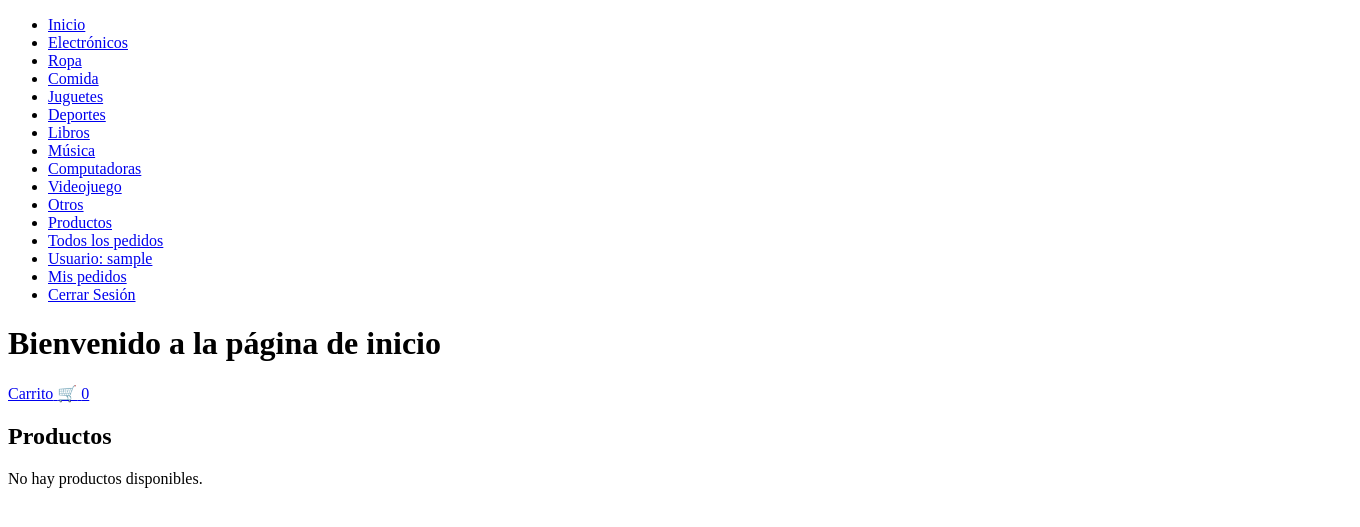
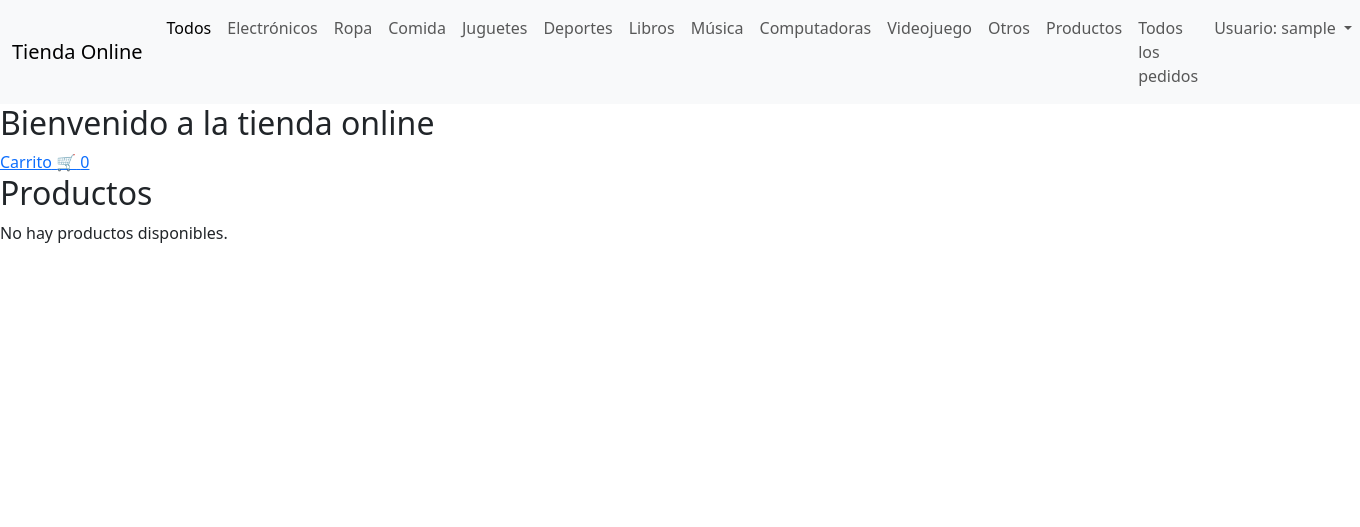
Before and after one commit to Emmanueloz/online_store, a Flask app: page / in a window 1360 px wide. Shown: the top 527 px of the page. Run offline with Flask 3, Linux system fonts and the light colour scheme; the visitor is signed in with stand-in values (Sample User, id 1); parts of the project's set-up code (start-up, migrations or seed data) failed here and were passed over; some libraries are stand-ins or nearby versions.

Commit message:
estilos de la barra de navegación

```diff
--- a/app/features/home/templates/index.jinja2
+++ b/app/features/home/templates/index.jinja2
@@ -1,9 +1,9 @@
 {% extends "layout.jinja2" %}
 
-{% block title %}Página de Inicio{% endblock %}
+{% block title %}Tienda Online{% endblock %}
 
 {% block content %}
-<h1>Bienvenido a la página de inicio</h1>
+<h2>Bienvenido a la tienda online</h2>
 
 <div>
 
--- a/app/templates/layout.jinja2
+++ b/app/templates/layout.jinja2
@@ -12,45 +12,148 @@
 
 </head>
 
+
 <body>
     <header>
-        <nav>
-            <ul>
-                <li><a href="{{ url_for('home.index') }}">Inicio</a></li>
-                <li><a href="{{ url_for('home.product_category', path='electrónicos') }}">Electrónicos</a></li>
-                <li><a href="{{ url_for('home.product_category', path='ropa') }}">Ropa</a></li>
-                <li><a href="{{ url_for('home.product_category', path='comida') }}">Comida</a></li>
-                <li><a href="{{ url_for('home.product_category', path='juguetes') }}">Juguetes</a></li>
-                <li><a href="{{ url_for('home.product_category', path='deportes') }}">Deportes</a></li>
-                <li><a href="{{ url_for('home.product_category', path='libros') }}">Libros</a></li>
-                <li><a href="{{ url_for('home.product_category', path='música') }}">Música</a></li>
-                <li><a href="{{ url_for('home.product_category', path='computadoras') }}">Computadoras</a></li>
-                <li><a href="{{ url_for('home.product_category', path='videojuego') }}">Videojuego</a></li>
-                <li><a href="{{ url_for('home.product_category', path='otros') }}">Otros</a></li>
+        <nav class="navbar navbar-expand-lg bg-body-tertiary">
+            <div class="container-fluid ">
+                <a class="navbar-brand" href="{{ url_for('home.index') }}">Tienda Online</a>
+                <button class="navbar-toggler" type="button" data-bs-toggle="collapse"
+                    data-bs-target="#navbarSupportedContent" aria-controls="navbarSupportedContent"
+                    aria-expanded="false" aria-label="Toggle navigation">
+                    <span class="navbar-toggler-icon"></span>
+                </button>
+                <div class="collapse navbar-collapse justify-content-center" id="navbarSupportedContent">
+                    <ul class="navbar-nav mb-2 mb-lg-0">
+                        <li class="nav-item">
+                            <a href="{{ url_for('home.index') }}"
+                                class="nav-link {% if request.path == url_for('home.index') %}active{% endif %}">
+                                Todos
+                            </a>
+                        </li>
+                        <li class="nav-item">
+                            <a href="{{ url_for('home.product_category', path='electrónicos') }}"
+                                class="nav-link {% if request.path == '/category/electrónicos/' %}active{% endif %}">
+                                Electrónicos
+                            </a>
+                        </li>
+                        <li class="nav-item">
+                            <a class="nav-link {% if request.path == '/category/ropa/' %}active{% endif %}"
+                                href="{{ url_for('home.product_category', path='ropa') }}">Ropa</a>
+                        </li>
+                        <li class="nav-item">
+                            <a class="nav-link {% if request.path == '/category/comida/' %}active{% endif %}"
+                                href="{{ url_for('home.product_category', path='comida') }}">
+                                Comida
+                            </a>
+                        </li>
+                        <li class="nav-item">
+                            <a class="nav-link {% if request.path == '/category/juguetes/' %}active{% endif %}"
+                                href="{{ url_for('home.product_category', path='juguetes') }}">
+                                Juguetes
+                            </a>
+                        </li>
+
+                        <li class="nav-item">
+                            <a class="nav-link {% if request.path == '/category/deportes/' %}active{% endif %}"
+                                href="{{ url_for('home.product_category', path='deportes') }}">
+                                Deportes
+                            </a>
+                        </li>
+                        <li class="nav-item">
+                            <a class="nav-link {% if request.path == '/category/libros/' %}active{% endif %}"
+                                href="{{ url_for('home.product_category', path='libros') }}">
+                                Libros
+                            </a>
+                        </li>
+                        <li class="nav-item">
+                            <a class="nav-link {% if request.path == '/category/música/' %}active{% endif %}"
+                                href="{{ url_for('home.product_category', path='música') }}">
+                                Música
+                            </a>
+                        </li>
+                        <li class="nav-item">
+                            <a class="nav-link {% if request.path == '/category/computadoras/' %}active{% endif %}"
+                                href="{{ url_for('home.product_category', path='computadoras') }}">
+                                Computadoras
+                            </a>
+                        </li>
+                        <li class="nav-item">
+                            <a class="nav-link {% if request.path == '/category/videojuego/' %}active{% endif %}"
+                                href="{{ url_for('home.product_category', path='videojuego') }}">
+                                Videojuego
+                            </a>
+                        </li>
+                        <li class="nav-item">
+                            <a class="nav-link {% if request.path == '/category/otros/' %}active{% endif %}"
+                                href="{{ url_for('home.product_category', path='otros') }}">
+                                Otros
+                            </a>
+                        </li>
 
                         {% if current_user.is_authenticated %}
                         {% if current_user.role == Roles.ADMIN %}
-                <li><a href="{{ url_for('products.index') }}">Productos</a></li>
-                <li><a href="{{ url_for('orders.all_orders') }}">Todos los pedidos</a></li>
+                        <li class="nav-item">
+                            <a class="nav-link {% if request.path.startswith('/products/') %}active{% endif %}"
+                                href="{{ url_for('products.index') }}">
+                                Productos
+                            </a>
+                        </li>
+                        <li class="nav-item">
+                            <a class="nav-link {% if request.path.startswith('/orders/all/') %}active{% endif %}"
+                                href="{{ url_for('orders.all_orders') }}">
+                                Todos los pedidos
+                            </a>
+
+                        </li>
                         {% endif %}
+
+                        <li class="nav-item dropdown">
+                            <a class="nav-link dropdown-toggle
+                            {% if request.path == '/user/' or request.path == '/orders/user/'%}active{% endif %}"
+                                href="#" role="button" data-bs-toggle="dropdown" aria-expanded="false">
+                                Usuario: {{current_user.username }}
+                            </a>
+                            <ul class="dropdown-menu">
+                                <li><a class="dropdown-item" href="{{ url_for('auth.get_user') }}">Datos</a></li>
+                                <li><a class="dropdown-item" href="{{ url_for('orders.user_orders') }}">Mis pedidos</a>
+                                </li>
                                 <li>
-                    <a href="{{ url_for('auth.get_user') }}">Usuario: {{ current_user.username }}</a>
+                                    <hr class="dropdown-divider">
                                 </li>
-                <li><a href="{{ url_for('orders.user_orders') }}">Mis pedidos</a></li>
-                <li><a href="{{ url_for('auth.logout') }}">Cerrar Sesión</a></li>
+                                <li>
+                                    <a class="dropdown-item text-danger" href="{{ url_for('auth.logout') }}">
+                                        Cerrar Sesión
+                                    </a>
+                                </li>
+                            </ul>
+                        </li>
+
+
                         {% else %}
-                <li><a href="{{ url_for('auth.login') }}">Iniciar Sesión</a></li>
-                <li><a href="{{ url_for('auth.register') }}">Registro</a></li>
+                        <li class="nav-item align-self-center">
+                            <div class="btn-group">
+                                <a class="btn btn-sm btn-outline-primary" href="{{ url_for('auth.login') }}">Iniciar
+                                    Sesión</a>
+                                <a class="btn btn-sm btn-outline-primary"
+                                    href="{{ url_for('auth.register') }}">Registro</a>
+                            </div>
+                        </li>
                         {% endif %}
                     </ul>
+                </div>
+            </div>
         </nav>
     </header>
+    <link rel="stylesheet" href="{{ url_for('static', filename='bootstrap/css/bootstrap.min.css') }}">
+
     {% block content %}
     {% endblock content %}
 
 </body>
 {% block scripts %}
-
+<script src="{{ url_for('static', filename='bootstrap/js/bootstrap.min.js') }}"></script>
+<script src="{{ url_for('static', filename='bootstrap/js/bootstrap.bundle.min.js') }}"></script>
 {% endblock scripts %}
 
 </html>
```
Lines whose indentation alone changed are shown as unchanged.
